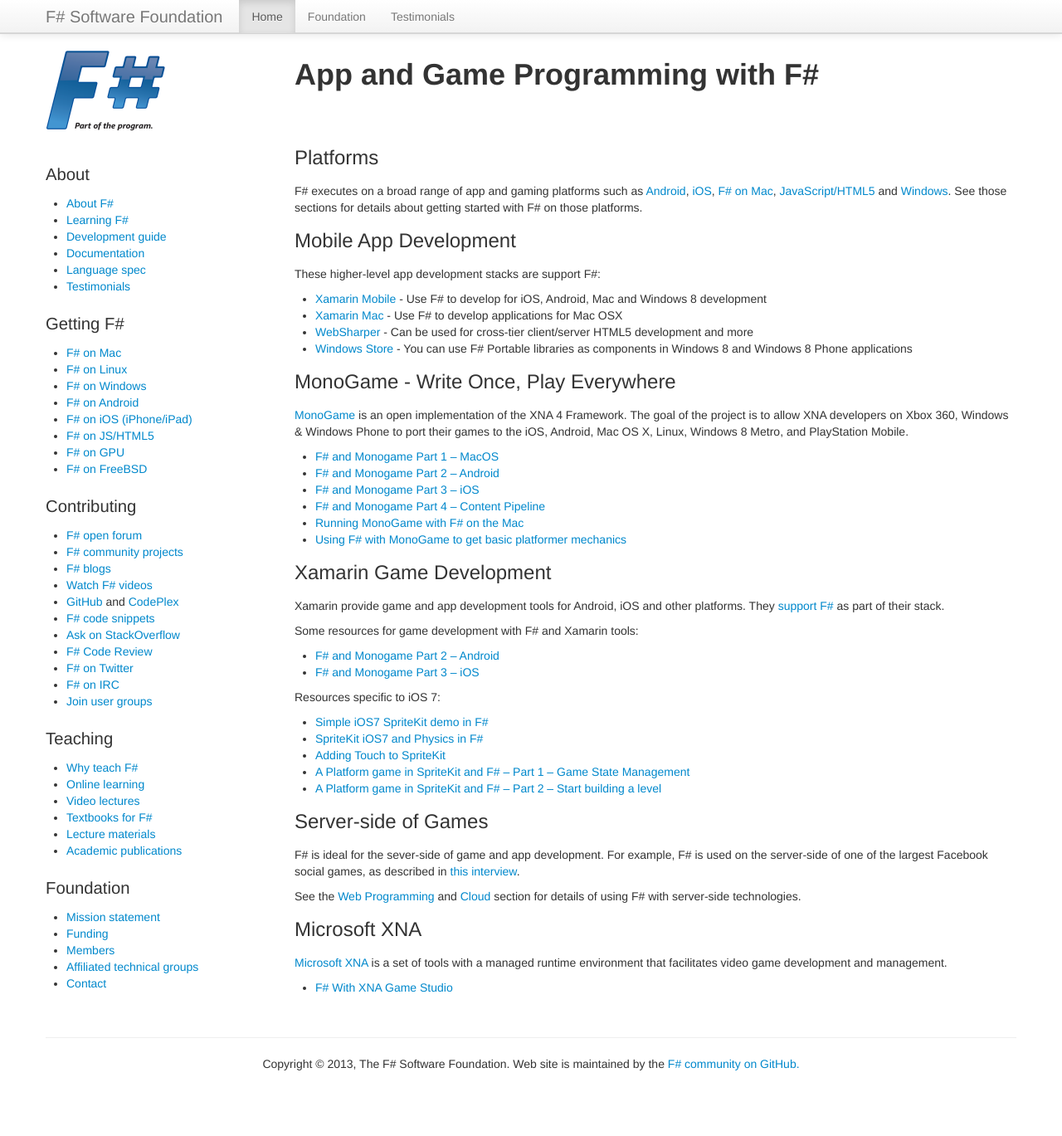
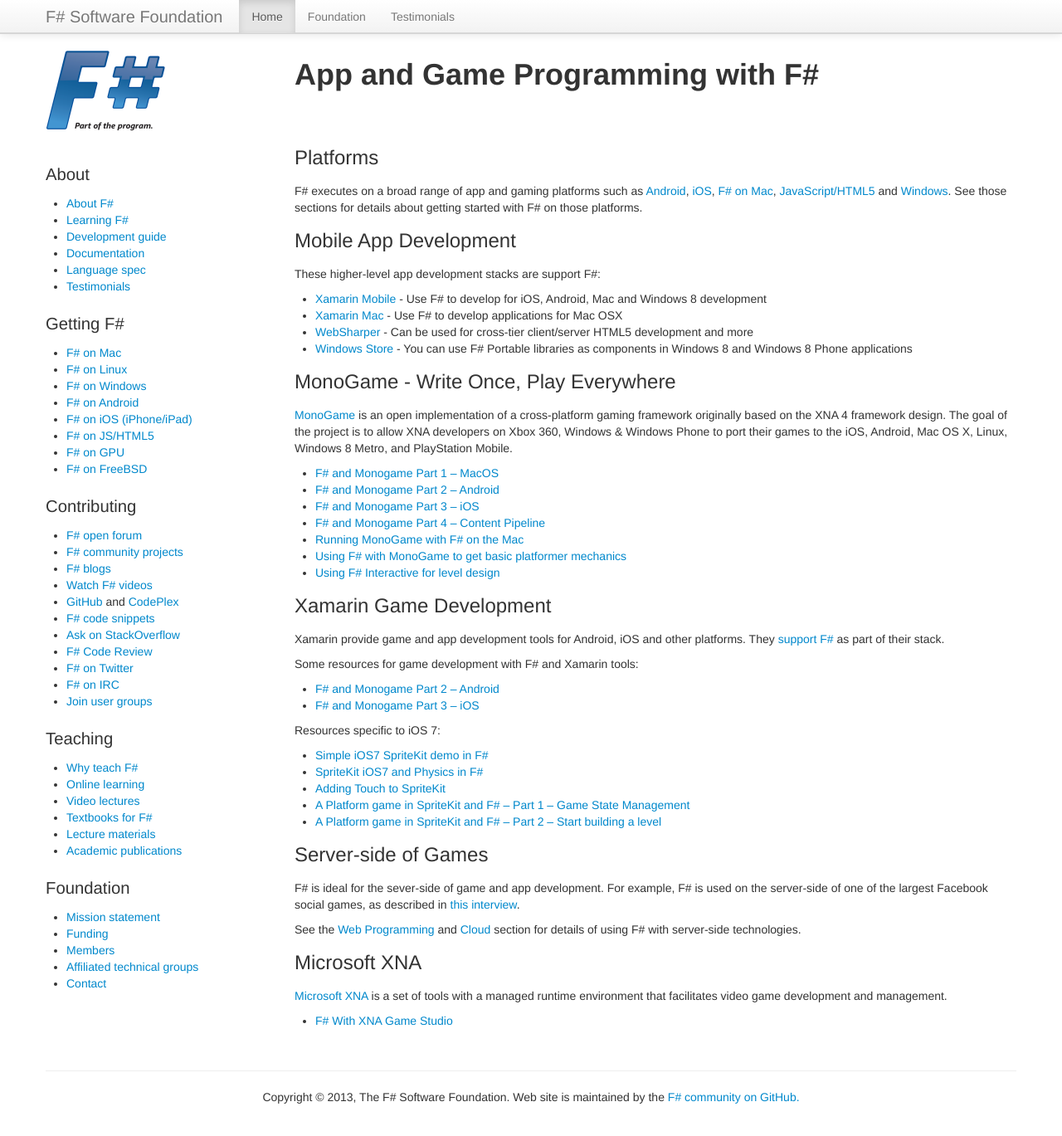
Before and after one commit to fsharp/fsharp.org, a Jekyll site: the page built from apps-and-games/index.md, in a window 1280 px wide and 1382 px high. Shown: the top 1369 px of the window at 83% size. Built offline with Jekyll 4.4.1, drawn with Linux system fonts in a browser that asks for light colours; nearby versions of some CDN libraries; some web fonts are replaced; comment, search, counter and statistics services are not loaded.

Commit message:
Update index.md

```diff
--- a/apps-and-games/index.md
+++ b/apps-and-games/index.md
@@ -21,8 +21,8 @@
 
 ### MonoGame - Write Once, Play Everywhere
 
-[MonoGame](http://monogame.codeplex.com) is an open implementation of the XNA 4 Framework. The
-goal of the project is to allow XNA developers on Xbox 360, Windows & Windows Phone to port
+[MonoGame](http://www.monogame.net/) is an open implementation of a cross-platform gaming framework originally
+based on the XNA 4 framework design. The goal of the project is to allow XNA developers on Xbox 360, Windows & Windows Phone to port
 their games to the iOS, Android, Mac OS X, Linux, Windows 8 Metro, and PlayStation
 Mobile.
 
@@ -32,6 +32,7 @@
 * [F# and Monogame Part 4 – Content Pipeline](http://neildanson.wordpress.com/2013/08/13/f-and-monogame-part-4-content-pipeline/)
 * [Running MonoGame with F# on the Mac](http://7sharpnine.com/posts/Fsharp-and-MonoGame-on-the-Mac/)
 * [Using F# with MonoGame to get basic platformer mechanics](http://bruinbrown.wordpress.com/2013/10/06/making-a-platformer-in-f-with-monogame/)
+* [Using F# Interactive for level design](http://bruinbrown.wordpress.com/2013/10/21/f-interactive-for-level-design/)
 
 ### Xamarin Game Development
 
```
